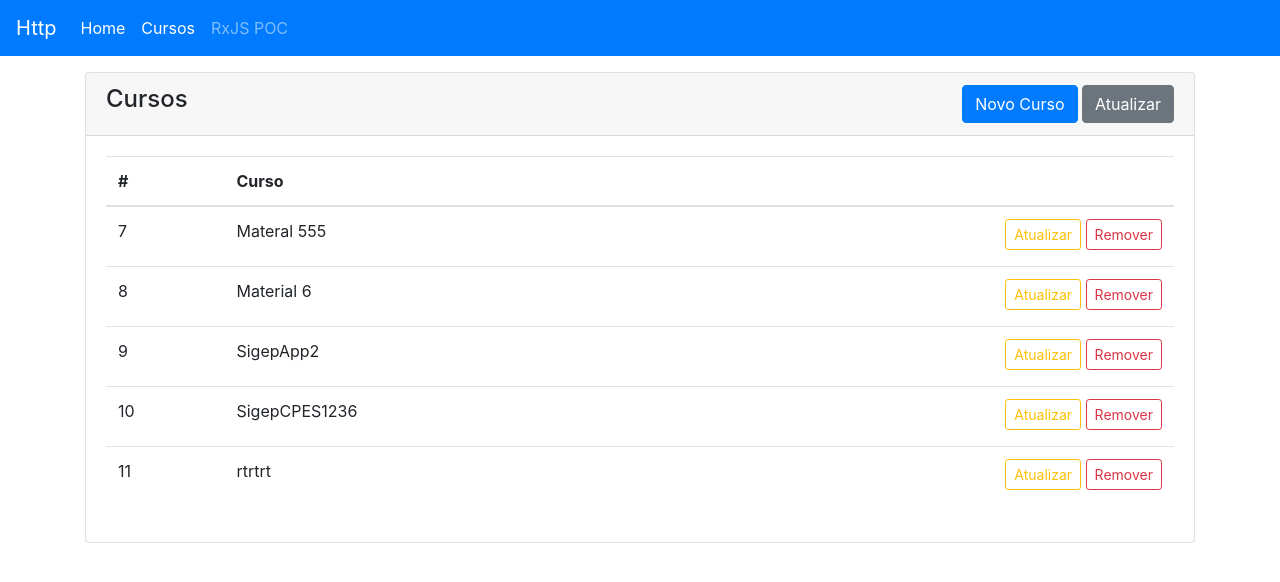
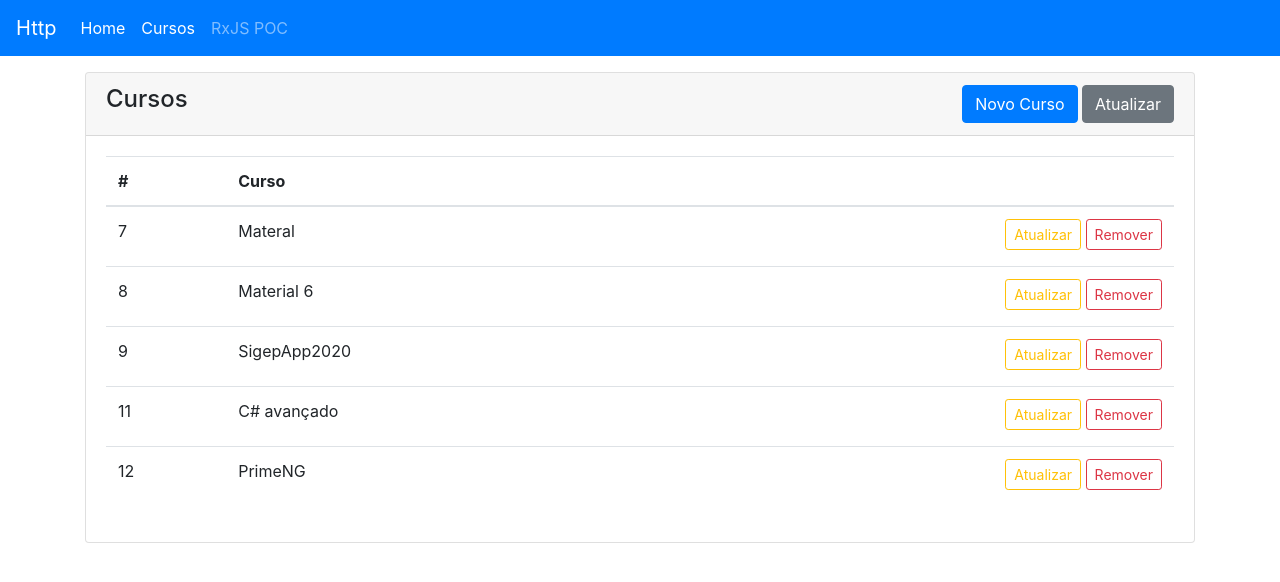
Before and after one commit to Juniorjcmj/request-http-jota, an Angular app: page /cursos in a window 1280 px wide. Shown: the top 582 px of the page. Built offline with nearby package versions, Linux system fonts and the light colour scheme; data requests are answered from the project's data file.

Commit message:
Curso Angular #134: Http: Serviço Genérico de CRUD

```diff
--- a/db.json
+++ b/db.json
@@ -2,7 +2,7 @@
   "cursos": [
     {
       "id": 7,
-      "nome": "Materal 555"
+      "nome": "Materal"
     },
     {
       "nome": "Material 6",
@@ -10,15 +10,15 @@
     },
     {
       "id": 9,
-      "nome": "SigepApp2"
-    },
-    {
-      "id": 10,
-      "nome": "SigepCPES1236"
+      "nome": "SigepApp2020"
     },
     {
       "id": 11,
-      "nome": "rtrtrt"
+      "nome": "C# avançado"
+    },
+    {
+      "id": 12,
+      "nome": "PrimeNG"
     }
   ]
 }
--- a/src/app/cursos/cursos-form/cursos-form.component.ts
+++ b/src/app/cursos/cursos-form/cursos-form.component.ts
@@ -5,6 +5,7 @@ import { FormGroup, FormBuilder, Validators } from '@angular/forms';
 import { CursosService } from 'src/app/cursos.service';
 import { Location } from '@angular/common';
 import { map, switchMap } from 'rxjs/operators';
+import { Cursos2Service } from '../cursos2.service';
 
 
 @Component({
@@ -18,7 +19,7 @@ export class CursosFormComponent implements OnInit {
 
   constructor(
     private fb: FormBuilder,
-    private service: CursosService,
+    private service: Cursos2Service,
     private modal: AlertModalService,
     private location: Location,
     private route: ActivatedRoute
--- a/src/app/cursos/cursos-lista/cursos-lista.component.ts
+++ b/src/app/cursos/cursos-lista/cursos-lista.component.ts
@@ -7,6 +7,7 @@ import { catchError, take, switchMap } from 'rxjs/operators';
 import { AlertModalComponent } from 'src/app/shared/alert-modal/alert-modal.component';
 import { BsModalService, BsModalRef } from 'ngx-bootstrap/modal';
 import { Router, ActivatedRoute } from '@angular/router';
+import { Cursos2Service } from '../cursos2.service';
 @Component({
   selector: 'app-cursos-lista',
   templateUrl: './cursos-lista.component.html',
@@ -29,7 +30,7 @@ export class CursosListaComponent implements OnInit {
   cursoSelecionado: Curso;
 
   constructor(
-    private service: CursosService,
+    private service: Cursos2Service,
     private modalService: BsModalService,
     private alertService: AlertModalService,
     private router: Router,
--- /dev/null
+++ b/src/app/cursos/cursos2.service.ts
@@ -0,0 +1,15 @@
+import { CrudService } from './../shared/crud-service';
+import { Injectable } from '@angular/core';
+import { Curso } from './curso';
+import { HttpClient } from '@angular/common/http';
+import { environment } from 'src/environments/environment';
+
+@Injectable({
+  providedIn: 'root'
+})
+export class Cursos2Service extends CrudService<Curso> {
+
+  constructor(protected http: HttpClient) {
+    super(http, `${environment.API}cursos` );
+  }
+}
--- /dev/null
+++ b/src/app/shared/crud-service.ts
@@ -0,0 +1,40 @@
+import { HttpClient } from '@angular/common/http';
+import { delay, tap, take } from 'rxjs/operators';
+
+export class CrudService<T> {
+
+  constructor(protected http: HttpClient, private API_URL) { }
+
+  list(){
+    return this.http.get<T[]>(this.API_URL)
+    .pipe(
+      delay(1000),
+      tap(console.log)
+    );
+  }
+  loadById(id){
+    return this.http.get<T>(`${this.API_URL}/${id}`).pipe(take(1));
+  }
+  private create(record){
+    return this.http.post(this.API_URL, record).pipe(take(1));
+  }
+
+  private update(record: T) {
+    return this.http.put(`${this.API_URL}/${record['id']}`, record).pipe(take(1));
+  }
+
+  save(record: T) {
+    if (record['id']){
+      return this.update(record);
+    }
+    return this.create(record);
+
+  }
+  remove(id){
+    return this.http.delete(`${this.API_URL}/${id}`).pipe(take(1));
+  }
+
+
+
+
+}
```
